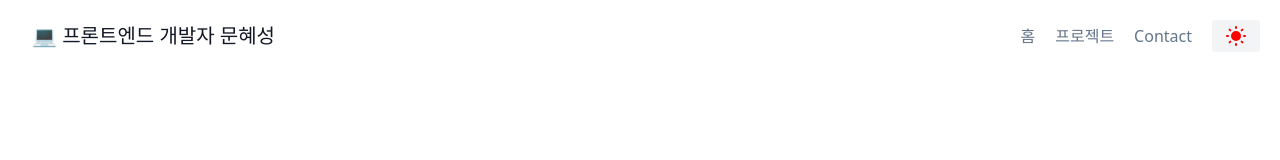
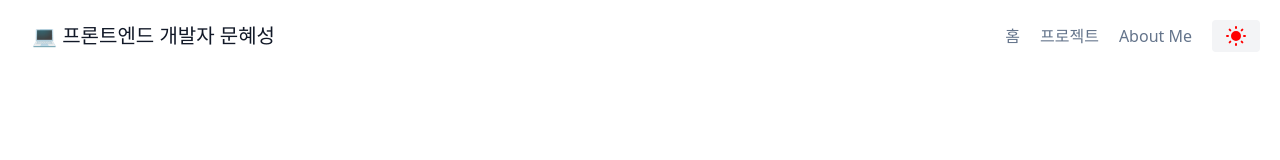
Before and after one commit to Moonhyeseong/nextJS-portfolio, a Next.js app: page / in a window 1280 px wide. Shown: the top 160 px of the page. Built offline with nearby package versions, Linux system fonts and the light colour scheme.

Commit message:
modify: 헤더 링크 변경

```diff
--- a/components/header.js
+++ b/components/header.js
@@ -17,7 +17,9 @@ export default function Header() {
             <Link href="/projects">
               <a className="mr-5 hover:text-gray-900">프로젝트</a>
             </Link>
-            <a className="mr-5 hover:text-gray-900">Contact</a>
+            <a href="https://excellent-plane-237.notion.site/1771ac6d287445ab99afee52feaf54dd" target="blank" className="mr-5 hover:text-gray-900">
+              About Me
+            </a>
           </nav>
           <DatkModeToggleBtn />
         </div>
--- a/components/projects/projectItem.js
+++ b/components/projects/projectItem.js
@@ -24,7 +24,7 @@ const ProjectItem = ({ projectData }) => {
           깃허브 바로가기
         </a>
         <a href={notionLink} target="blank">
-          노션 바로가기
+          {notionLink && '노션 바로가기'}
         </a>
         <a href={publishURL} target="blank">
           {publishURL && '배포 링크 바로가기'}
```
Also changed, not shown: 2 other files (tests, documents, lock files or other folders).
